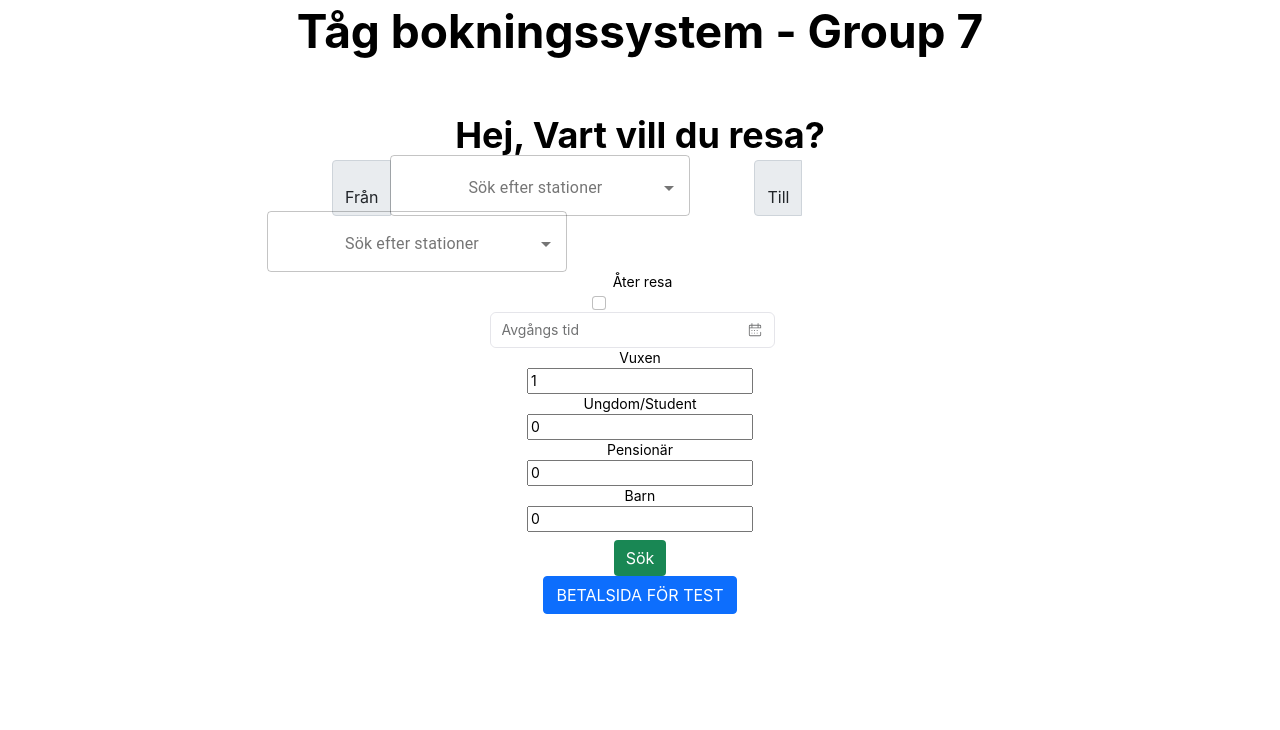
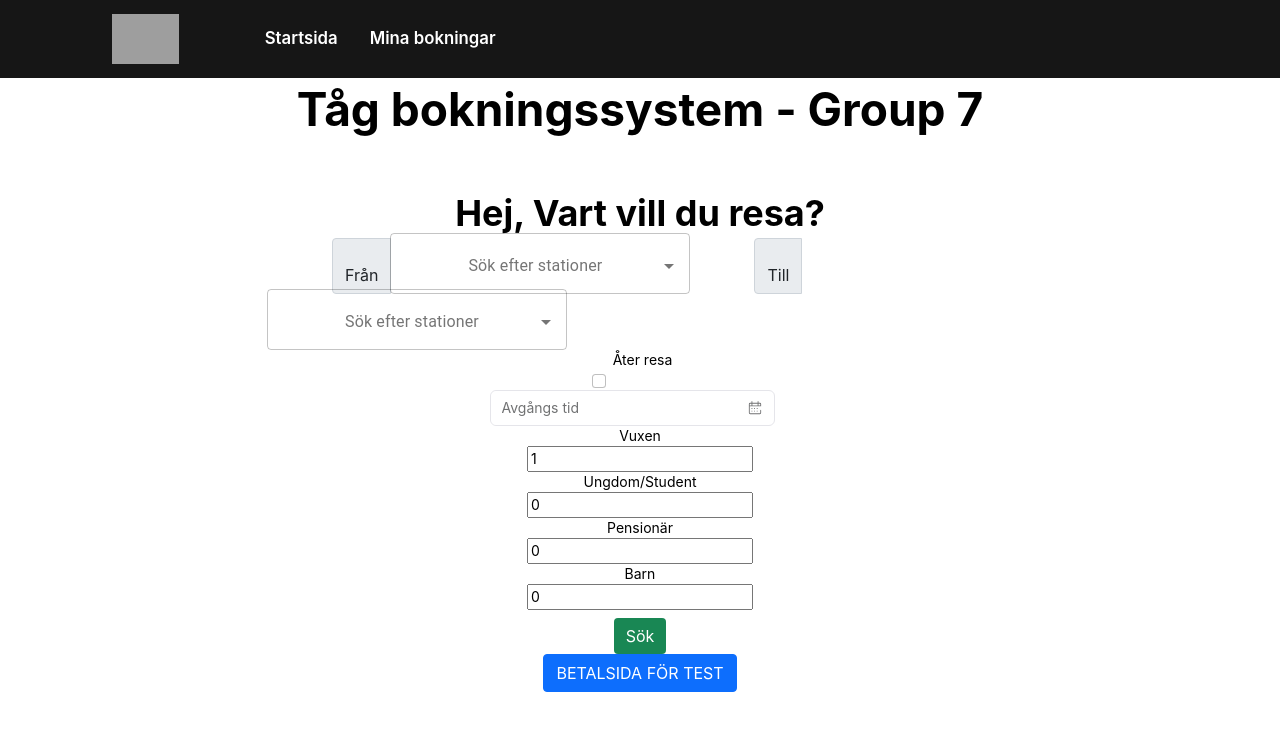
Before and after one commit to adambrodin/th2103-g07, a React (Create React App) app in the folder client/: page / in a window 1280 px wide. Shown: the top 730 px of the page. Built offline with nearby package versions, Linux system fonts and the light colour scheme; no server answers; grey boxes are pictures that could not be loaded.

Commit message:
Create navbar with link to startpage and my bookings

```diff
--- a/client/src/App.tsx
+++ b/client/src/App.tsx
@@ -1,17 +1,21 @@
 import { BrowserRouter as Router, Routes, Route } from 'react-router-dom';
 import StartPage from './StartPage/startpage';
 import Payment from './PaymentPage/Payment';
-import AdditionalChoicesPage from './AdditionalChoicesPage/AdditionalChoicesPage'
+import AdditionalChoicesPage from './AdditionalChoicesPage/AdditionalChoicesPage';
+import Navbar from './Components/Navbar';
 
 function App() {
   return (
     <>
       {/* <StartPage /> */}
       <Router>
+        <Navbar />
         <Routes>
           <Route path='/' element={<StartPage />} />
           <Route path='/payment' element={<Payment />} />
-          <Route path='/additional-choices' element={<AdditionalChoicesPage/>}></Route>
+          <Route
+            path='/additional-choices'
+            element={<AdditionalChoicesPage />}></Route>
         </Routes>
       </Router>
     </>
--- /dev/null
+++ b/client/src/Components/Navbar.css
@@ -0,0 +1,30 @@
+nav {
+  background-color: rgb(22, 22, 22);
+}
+
+.nav-container {
+  display: flex;
+  align-items: center;
+  margin: 0 7em;
+}
+.nav-links {
+  display: flex;
+  flex-direction: row;
+}
+.nav-links a {
+  margin: 0 1rem;
+  text-decoration: none;
+  color: white;
+  font-size: larger;
+  font-weight: 600;
+}
+
+.nav-links a:hover {
+  text-decoration: underline;
+}
+
+.nav-logo img {
+  height: 50px;
+  margin: 1em;
+  margin-right: 5em;
+}
--- /dev/null
+++ b/client/src/Components/Navbar.jsx
@@ -0,0 +1,28 @@
+import { Link } from 'react-router-dom';
+import './Navbar.css';
+
+function Navbar() {
+  return (
+    <>
+      <nav>
+        <div className='nav-container'>
+          <div className='nav-logo'>
+            <Link to='/'>
+              <img
+                src='https://cdn-icons-png.flaticon.com/512/821/821354.png'
+                alt=''
+              />
+            </Link>
+          </div>
+          <div className='nav-links'>
+            <Link to='/'>Startsida</Link>
+            {/* Add link to my bookings here */}
+            <Link to='/'>Mina bokningar</Link>
+          </div>
+        </div>
+      </nav>
+    </>
+  );
+}
+
+export default Navbar;
```
